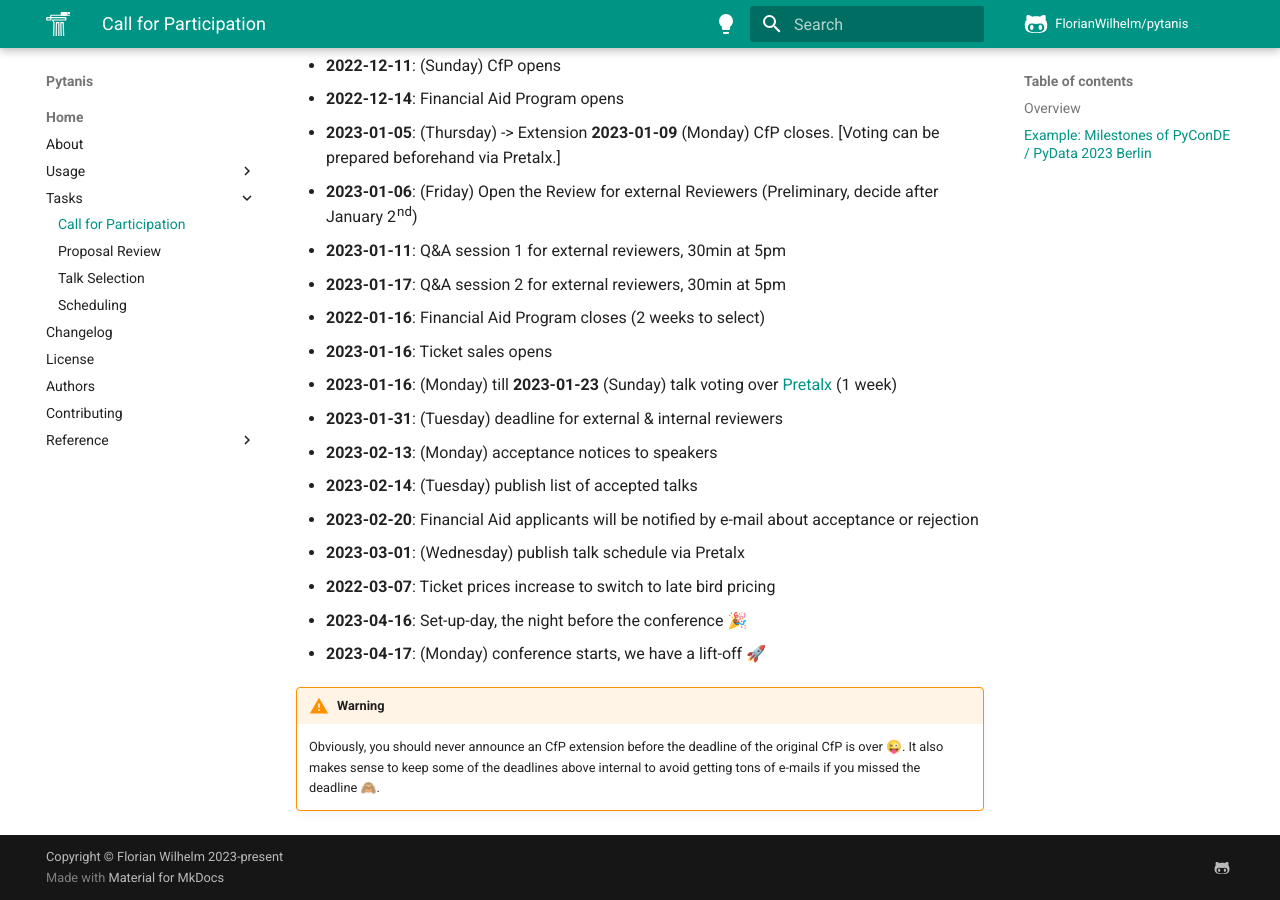
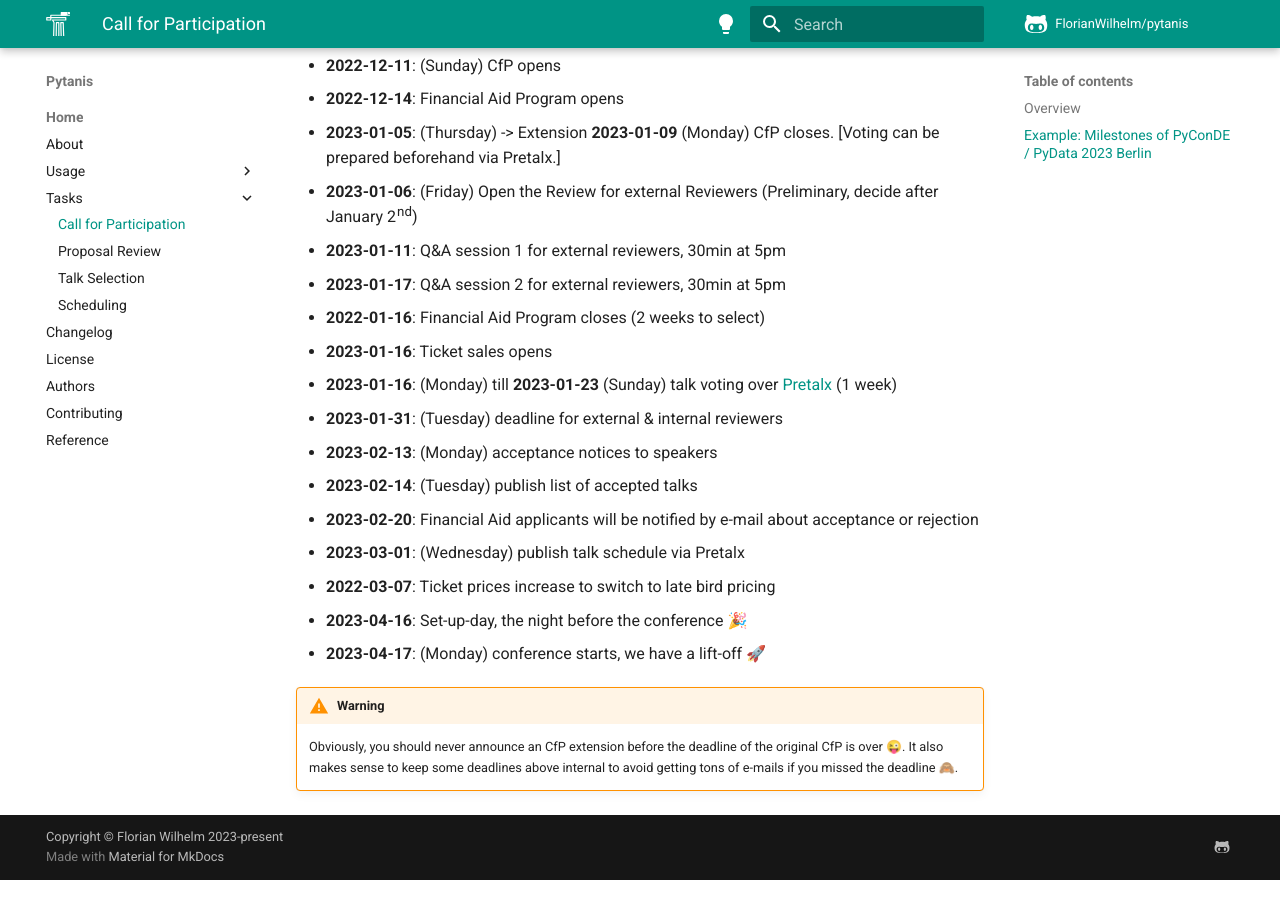
Before and after one commit to FlorianWilhelm/pytanis, an MkDocs documentation site: the page built from docs/tasks/cfp.md, in a window 1280 px wide and 900 px high, scrolled down 669 px. Built offline with MkDocs 1.6.1 and Material for MkDocs 9.7.7, drawn with Linux system fonts in a browser that asks for light colours; comment, search, counter and statistics services are not loaded; the version menu is left out.

Commit message:
Fix link and None in sitemap

```diff
--- a/docs/tasks/cfp.md
+++ b/docs/tasks/cfp.md
@@ -9,7 +9,7 @@
 * what are the topics of interest for our conference? How are those tracks named? E.g. PyCon: Libraries, ...
 * what is the presentation format, i.e. session types? 30min, 45min talks (including 5min Q&A), 90min tutorials...
 * should a financial aid program be offered? Check out the [Financial Aid Programme of PyconDE / PyData 2023 Berlin](https://2023.pycon.de/financial-aid/) for an example.
-* what are the rough milestones/deadlines of the whole process? [See below for an example](#example--milestones-of-pyconde--pydata-2023-berlin).
+* what are the rough milestones/deadlines of the whole process? [See below for an example](#example-milestones-of-pyconde-pydata-2023-berlin).
 * what is the deadline of the CfP? Do we want to extend it later on? Do we have enough time for the reviews?
 
 An example CfP can be found on the [Call for Proposals of the PyConDE / PyData 2023 Berlin](https://2023.pycon.de/blog/call-for-proposals/).
@@ -38,4 +38,4 @@
 
 !!! warning
     Obviously, you should never announce an CfP extension before the deadline of the original CfP is over 😜. It also
-    makes sense to keep some of the deadlines above internal to avoid getting tons of e-mails if you missed the deadline 🙈.
+    makes sense to keep some deadlines above internal to avoid getting tons of e-mails if you missed the deadline 🙈.
--- a/mkdocs.yml
+++ b/mkdocs.yml
@@ -29,7 +29,7 @@
     - Authors: authors.md
     - Contributing: contributing.md
     # defer to gen-files + literate-nav
-    - Reference: reference/
+    - Reference: reference/pytanis/
 
 # Configuration
 docs_dir: docs
```
